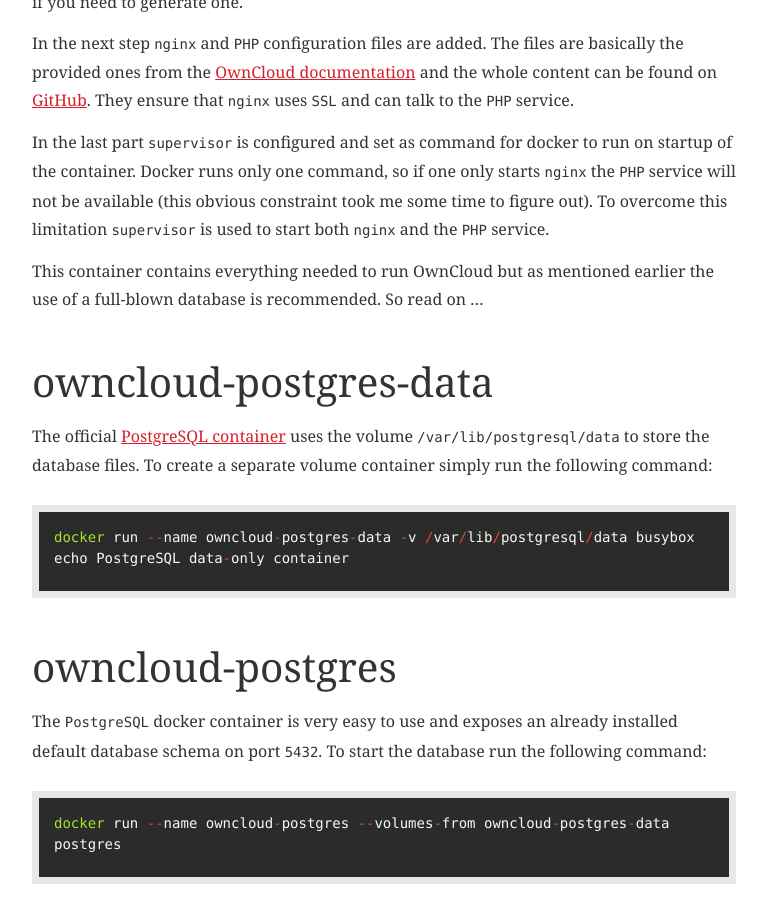
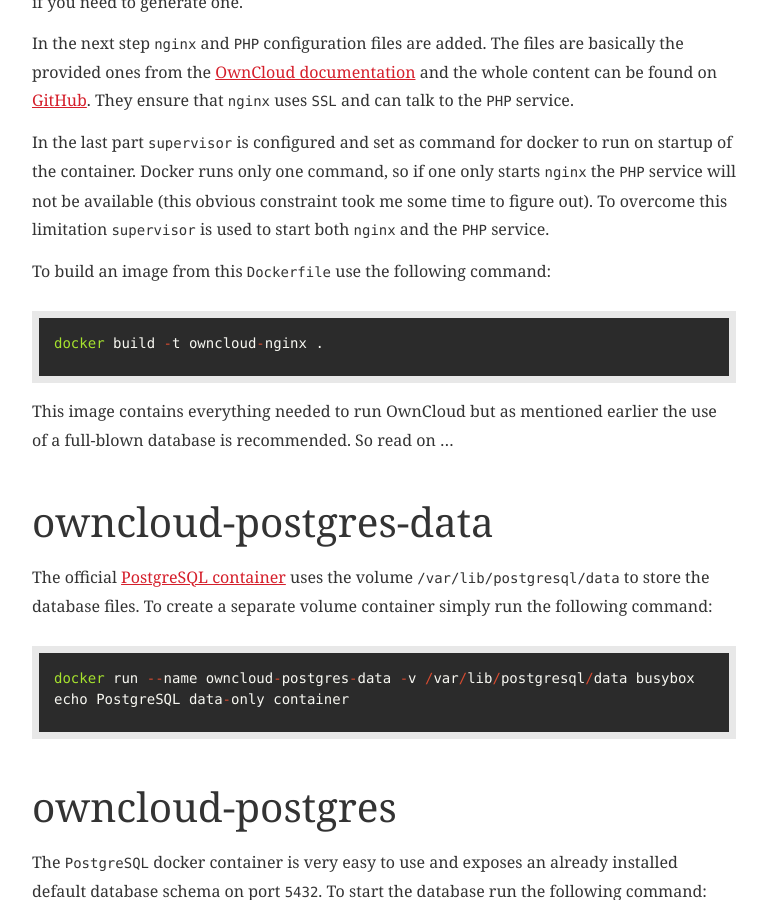
Before and after one commit to bertschneider/bertschneider.github.io, a Jekyll site: the page built from _posts/2014-10-04-docker-owncloud.markdown, in a window 1280 px wide and 900 px high, scrolled down 4274 px. Shown: the whole window, without its empty margins (256-1023 px from the left). Built offline with Jekyll 4.4.1, drawn with Linux system fonts in a browser that asks for light colours; comment, search, counter and statistics services are not loaded.

Commit message:
Add description on how to build the nginx-image

```diff
--- a/_posts/2014-10-04-docker-owncloud.markdown
+++ b/_posts/2014-10-04-docker-owncloud.markdown
@@ -130,7 +130,13 @@
 
 In the last part `supervisor` is configured and set as command for docker to run on startup of the container. Docker runs _only_ one command, so if one only starts `nginx` the `PHP` service will not be available (this obvious constraint took me some time to figure out). To overcome this *limitation* `supervisor` is used to start both `nginx` and the `PHP` service.
 
-This container contains everything needed to run OwnCloud but as mentioned earlier the use of a full-blown database is recommended. So read on ...
+To build an image from this `Dockerfile` use the following command:
+
+{% highlight nasm %}
+docker build -t owncloud-nginx .
+{% endhighlight %}
+
+This image contains everything needed to run OwnCloud but as mentioned earlier the use of a full-blown database is recommended. So read on ...
 
 ## owncloud-postgres-data
 
```
